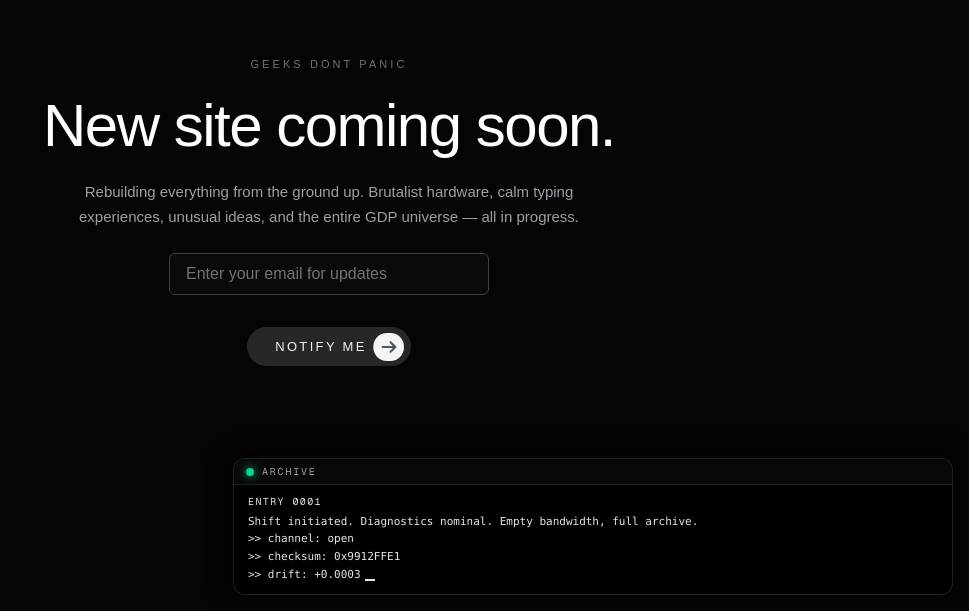
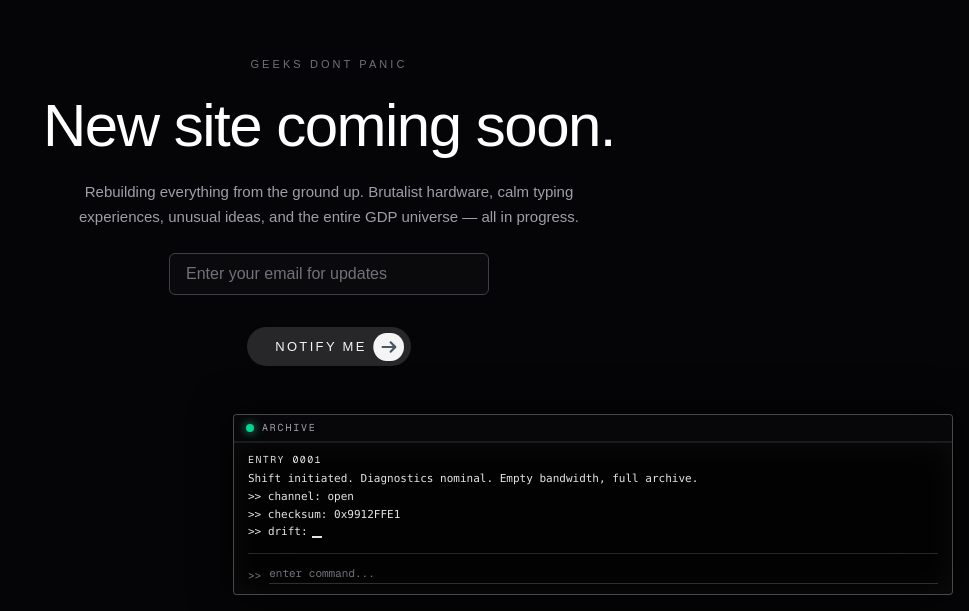
Before and after one commit to GeeksDontPanic/geeksdontpanic-site, a Next.js app: page / in a window 1280 px wide. Shown: the part 189-800 px from the top of the page, without its empty margins (311-1280 px from the left). Built offline with nearby package versions, Linux system fonts and the light colour scheme.

Commit message:
v0.12.1 — Ticker pacing, delays, anomaly logic, drift glitch upgrade

```diff
--- a/components/Ticker.tsx
+++ b/components/Ticker.tsx
@@ -2,6 +2,35 @@
 
 import { useEffect, useState } from "react";
 import { getLatestTickerItems, TickerItem } from "@/lib/ticker";
+
+function scrambleDrift(src: string): string {
+  const glyphs =
+    "0123456789ABCDEFGHIJKLMNOPQRSTUVWXYZ#$%&*+-=△▽◇◆";
+  return src
+    .split("")
+    .map((ch) => {
+      // keep whitespace and newlines as-is so layout stays intact
+      if (/\s/.test(ch)) return ch;
+      // only scramble digits, leave all other characters intact
+      if (!/[0-9]/.test(ch)) return ch;
+      const idx = Math.floor(Math.random() * glyphs.length);
+      return glyphs[idx];
+    })
+    .join("");
+}
+
+const TICKER_CONFIG = {
+  typingBaseMs: 28,
+  lineDelayMinMs: 250,
+  lineDelayMaxMs: 650,
+  countdownSeconds: 10,
+  colonExtraDelayNormalMs: 150,
+  colonExtraDelayAnomalyMs: 900,
+  glitchActiveMs: 100,
+  glitchStableMs: 350,
+  glitchIntervalMs: 60,
+  cursorBlinkMs: 420,
+};
 
 export function Ticker() {
   // Load the latest lore/ticker items once on mount
@@ -9,6 +38,15 @@ export function Ticker() {
   const [index, setIndex] = useState(0);
   const [displayedText, setDisplayedText] = useState("");
   const [cursorIsBlock, setCursorIsBlock] = useState(true);
+
+  const [command, setCommand] = useState("");
+  const [commandError, setCommandError] = useState<string | null>(null);
+
+  const [fullText, setFullText] = useState("");
+  const [isGlitchActive, setIsGlitchActive] = useState(false);
+
+  const [glitchPhase, setGlitchPhase] = useState(0);
+  const [secondsRemaining, setSecondsRemaining] = useState<number | null>(null);
 
   const current = items[index] ?? items[0];
 
@@ -25,38 +63,139 @@ export function Ticker() {
 
     const residueLines = residueParts.map((part) => `>> ${part}`).join("\n");
 
-    const fullText = `${current.text}\n${residueLines}`;
+    const fullTextString = `${current.text}\n${residueLines}`;
 
+    setFullText(fullTextString);
     setDisplayedText("");
+    setIsGlitchActive(false);
+    setSecondsRemaining(null);
+
+    let cancelled = false;
+    let countdownInterval: ReturnType<typeof setInterval> | undefined;
+
+    const typingBase = TICKER_CONFIG.typingBaseMs;
+    const residueStart = current.text.length + 1; // index in fullTextString where residue begins (after first \n)
 
     let i = 0;
-    const typingSpeed = 40; // ms per character
-    let pauseTimeout: ReturnType<typeof setTimeout> | undefined;
 
-    const typingInterval = setInterval(() => {
+    function startCountdown() {
+      if (cancelled) return;
+      let seconds = TICKER_CONFIG.countdownSeconds;
+      setSecondsRemaining(seconds);
+
+      countdownInterval = setInterval(() => {
+        if (cancelled) {
+          clearInterval(countdownInterval!);
+          return;
+        }
+        seconds -= 1;
+        if (seconds <= 0) {
+          setSecondsRemaining(null);
+          clearInterval(countdownInterval!);
+          setIndex((prev) => (prev + 1) % items.length);
+        } else {
+          setSecondsRemaining(seconds);
+        }
+      }, 1000);
+    }
+
+    function step() {
+      if (cancelled) return;
+
+      if (i >= fullTextString.length) {
+        // Finished typing this entry; start the countdown
+        startCountdown();
+        return;
+      }
+
       i += 1;
-      if (i <= fullText.length) {
-        setDisplayedText(fullText.slice(0, i));
-      } else {
-        clearInterval(typingInterval);
-        // After finishing this entry, pause briefly then advance to the next one
-        pauseTimeout = setTimeout(() => {
-          setIndex((prev) => (prev + 1) % items.length);
-        }, 6000);
+      const nextChar = fullTextString[i - 1];
+      setDisplayedText(fullTextString.slice(0, i));
+
+      // Default delay between characters
+      let delay = typingBase;
+
+      const inResidue = i - 1 >= residueStart;
+
+      // Random delay window between configured min/max
+      const randomDelay =
+        TICKER_CONFIG.lineDelayMinMs +
+        Math.random() *
+          (TICKER_CONFIG.lineDelayMaxMs - TICKER_CONFIG.lineDelayMinMs);
+
+      // Longer pause at line breaks
+      if (nextChar === "\n") {
+        delay = randomDelay;
       }
-    }, typingSpeed);
+      // Additional pause after residue categories like "channel:", "checksum:", "drift:"
+      else if (inResidue && nextChar === ":") {
+        const extra = current.hasAnomaly
+          ? TICKER_CONFIG.colonExtraDelayAnomalyMs
+          : TICKER_CONFIG.colonExtraDelayNormalMs;
+        delay = randomDelay + extra;
+      }
+
+      setTimeout(step, delay);
+    }
+
+    // Kick off typing
+    const initialTimeout = setTimeout(step, typingBase);
 
     return () => {
-      clearInterval(typingInterval);
-      if (pauseTimeout) clearTimeout(pauseTimeout);
+      cancelled = true;
+      clearTimeout(initialTimeout);
+      if (countdownInterval) clearInterval(countdownInterval);
     };
   }, [current, items.length]);
+
+  // Glitch cycle: once text is fully typed, flip/scramble numeric drift characters in-place
+  useEffect(() => {
+    if (!fullText) return;
+    if (displayedText !== fullText) return; // still typing, no glitch yet
+    if (!current || !current.hasAnomaly) return; // only glitch on anomaly entries
+
+    let cancelled = false;
+
+    function cycle() {
+      if (cancelled) return;
+
+      setIsGlitchActive(true);
+      setGlitchPhase(0);
+
+      // While active, we *could* advance phase, but since scrambleDrift is random,
+      // this mainly controls how long the glitch stays on.
+      const interval = setInterval(() => {
+        setGlitchPhase((prev) => prev + 1);
+      }, TICKER_CONFIG.glitchIntervalMs);
+
+      // After active window, stop glitching and go back to stable values
+      setTimeout(() => {
+        if (cancelled) {
+          clearInterval(interval);
+          return;
+        }
+        clearInterval(interval);
+        setIsGlitchActive(false);
+
+        setTimeout(() => {
+          if (cancelled) return;
+          cycle();
+        }, TICKER_CONFIG.glitchStableMs);
+      }, TICKER_CONFIG.glitchActiveMs);
+    }
+
+    cycle();
+
+    return () => {
+      cancelled = true;
+    };
+  }, [fullText, displayedText, current]);
 
   // Hard-blinking cursor that flips between block and underline
   useEffect(() => {
     const id = setInterval(() => {
       setCursorIsBlock((prev) => !prev);
-    }, 420);
+    }, TICKER_CONFIG.cursorBlinkMs);
     return () => clearInterval(id);
   }, []);
 
@@ -64,24 +203,48 @@ export function Ticker() {
 
   const isAnomaly = current.hasAnomaly;
 
+  // Split the displayed text into the part before "drift:" and the drift segment itself,
+  // so we can style and glitch only the drift portion.
+  const driftKey = "drift:";
+  let staticTyped = displayedText;
+  let driftTyped = "";
+
+  if (fullText) {
+    const driftIndex = fullText.indexOf(driftKey);
+    if (driftIndex >= 0) {
+      const typedLen = displayedText.length;
+      if (typedLen <= driftIndex) {
+        staticTyped = displayedText;
+        driftTyped = "";
+      } else {
+        staticTyped = displayedText.slice(0, driftIndex);
+        driftTyped = displayedText.slice(driftIndex, typedLen);
+      }
+    }
+  }
+
+  const driftDisplay = isGlitchActive
+    ? scrambleDrift(driftTyped)
+    : driftTyped;
+
   return (
     <div
       className="
         fixed bottom-4 right-4
         z-40
         w-[720px] max-w-[94vw]
-        rounded-xl border
-        border-zinc-800/80
-        bg-black/90
-        backdrop-blur
-        shadow-[0_0_25px_rgba(0,0,0,0.75)]
+        rounded-sm border
+        border-zinc-200/30
+        bg-black/10
+        backdrop-blur-2xl
+        shadow-[0_0_40px_rgba(0,0,0,0.9)]
         text-xs text-zinc-200
         font-mono
         overflow-hidden
       "
     >
       {/* Header bar */}
-      <div className="flex items-center justify-between px-3 py-1.5 border-b border-zinc-800/80 bg-zinc-950/95">
+      <div className="flex items-center justify-between px-3 py-1.5 border-b border-zinc-800/70 bg-zinc-950/80 backdrop-blur-sm">
         <div className="flex items-center gap-2">
           <span
             className={`inline-block h-2 w-2 rounded-full ${
@@ -103,7 +266,7 @@ export function Ticker() {
       </div>
 
       {/* Body */}
-      <div className="px-3.5 py-2.5">
+      <div className="px-3.5 py-2.5 bg-black/40 border-t border-zinc-700/40 shadow-[inset_0_0_30px_rgba(255,255,255,0.04)]">
         {/* Entry header inside the box */}
         <div className="mb-1 flex items-center justify-between text-[11px] text-zinc-200">
           <span className="tracking-[0.14em] uppercase text-[10px]">
@@ -113,7 +276,12 @@ export function Ticker() {
 
         {/* Terminal-style multiline text with typing effect */}
         <pre className="text-[11px] leading-relaxed text-zinc-200 whitespace-pre-wrap break-words">
-          {displayedText}
+          {staticTyped}
+          {driftDisplay && (
+            <span className={isAnomaly ? "text-orange-300" : undefined}>
+              {driftDisplay}
+            </span>
+          )}
           <span
             className={`ml-1 inline-block align-baseline bg-zinc-200 transition-none ${
               cursorIsBlock
@@ -122,6 +290,41 @@ export function Ticker() {
             }`}
           />
         </pre>
+
+        {secondsRemaining !== null && (
+          <div className="mt-1 text-[10px] text-zinc-400">
+            next entry loading in {secondsRemaining}...
+          </div>
+        )}
+
+        {/* Divider above command input */}
+        <div className="mt-3 mb-2 border-t border-zinc-700/60" />
+
+        {/* Command input area */}
+        <form
+          className="mt-3 flex items-center gap-2 text-[11px]"
+          onSubmit={(e) => {
+            e.preventDefault();
+            if (!command.trim()) return;
+            setCommandError(">> error: contact signal out of range or misaligned");
+            setCommand("");
+          }}
+        >
+          <span className="text-zinc-500">&gt;&gt;</span>
+          <input
+            type="text"
+            value={command}
+            onChange={(e) => setCommand(e.target.value)}
+            placeholder="enter command..."
+            className="flex-1 bg-transparent outline-none border-b border-zinc-700/70 focus:border-zinc-300 text-zinc-200 placeholder:text-zinc-500 pb-[2px]"
+          />
+        </form>
+
+        {commandError && (
+          <div className="mt-1 text-[10px] text-amber-300">
+            {commandError}
+          </div>
+        )}
       </div>
     </div>
   );
```
